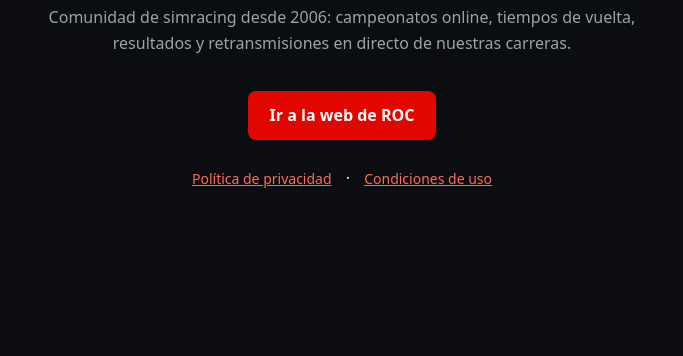
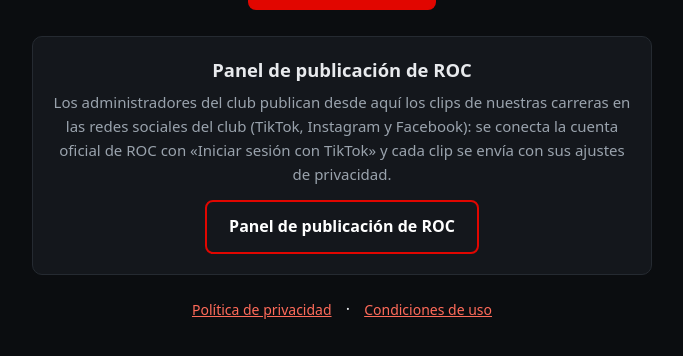
Before and after one commit to ColeTrickle2025/roc, a plain HTML site: page index.html in a window 1280 px wide. Shown: the part 444-800 px from the top of the page, without its empty margins (298-981 px from the left). Drawn offline with Linux system fonts and the light colour scheme.

Commit message:
Enlace al panel de publicación de ROC (para la revisión de TikTok)
Co-Authored-By: Claude Opus 5.5 <noreply@anthropic.com>
Claude-Session: https://claude.ai/code/session_018LzXbdduYohaTynneshfKm

```diff
--- a/index.html
+++ b/index.html
@@ -15,6 +15,10 @@
   p { color:var(--muted); }
   .boton { display:inline-block; margin:18px 0 26px; background:var(--accent); color:#fff; text-decoration:none; font-weight:700; padding:12px 22px; border-radius:8px; }
   nav a { color:#ff6b5a; margin:0 10px; font-size:14px; }
+  .publicacion { background:var(--panel); border:1px solid var(--border); border-radius:10px; padding:18px 20px 4px; margin:0 0 22px; }
+  .publicacion h2 { font-size:1.15rem; margin:0 0 6px; }
+  .publicacion p { font-size:15px; margin:0; }
+  .boton.secundario { background:transparent; border:2px solid var(--accent); margin:14px 0 16px; }
 </style>
 </head>
 <body>
@@ -23,6 +27,11 @@
   <h1>Racing Online Club</h1>
   <p>Comunidad de simracing desde 2006: campeonatos online, tiempos de vuelta, resultados y retransmisiones en directo de nuestras carreras.</p>
   <a class="boton" href="https://panel.racingonlineclub.com/">Ir a la web de ROC</a>
+  <section class="publicacion">
+    <h2>Panel de publicación de ROC</h2>
+    <p>Los administradores del club publican desde aquí los clips de nuestras carreras en las redes sociales del club (TikTok, Instagram y Facebook): se conecta la cuenta oficial de ROC con «Iniciar sesión con TikTok» y cada clip se envía con sus ajustes de privacidad.</p>
+    <a class="boton secundario" href="https://panel.racingonlineclub.com/admin-redes.php">Panel de publicación de ROC</a>
+  </section>
   <nav><a href="privacidad.html">Política de privacidad</a> · <a href="condiciones.html">Condiciones de uso</a></nav>
 </main>
 </body>
```
